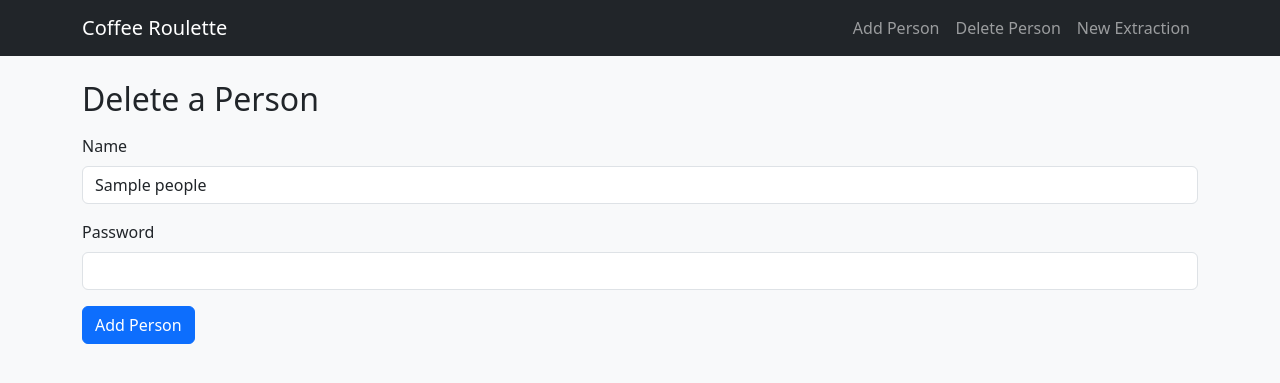
After one commit to Daemondeal/coffee-roulette, a Flask app: page /people/delete in a window 1280 px wide. The commit adds this page. Shown: the top 383 px of the page. Run offline with Flask 3, Linux system fonts and the light colour scheme; tables that the repository leaves empty hold one stand-in row (values such as "Sample post").

Commit message:
added delete person

```diff
--- a/coffee_roulette/routes.py
+++ b/coffee_roulette/routes.py
@@ -117,6 +117,44 @@ def add_person():
         return redirect("/")
     return render_template("add_person.html")
 
+
+@bp.route("/people/delete", methods=["GET", "POST"])
+def delete_person():
+    if request.method == "POST":
+        person_id = request.form["person_id"]
+        password = request.form.get("password")
+
+        if not check_password(password):
+            flash("Invalid Password", "danger")
+            return redirect("/people/delete")
+
+        conn = get_connection()
+
+        participation_count = conn.execute(
+            """
+            SELECT COUNT(*)
+            FROM extraction_participants
+            WHERE person_id = ?
+            """,
+            (person_id,)
+        ).fetchone()[0]
+
+        if participation_count > 0:
+            conn.close()
+            flash("Cannot delete person: they participated in at least one extraction.", "warning")
+            return redirect("/people/delete")
+
+        conn.execute("DELETE FROM people WHERE id = ?", (person_id,))
+        conn.commit()
+        conn.close()
+        return redirect("/")
+
+    conn = get_connection()
+    people = conn.execute("SELECT id, name FROM people").fetchall()
+    conn.close()
+
+    return render_template("delete_person.html", people=people)
+
 @bp.route("/extractions/add", methods=["GET", "POST"])
 def add_extraction():
     conn = get_connection()
--- a/templates/base.html
+++ b/templates/base.html
@@ -18,6 +18,7 @@
     <a class="navbar-brand" href="/">Coffee Roulette</a>
     <div class="navbar-nav">
       <a class="nav-link" href="/people/add">Add Person</a>
+      <a class="nav-link" href="/people/delete">Delete Person</a>
       <a class="nav-link" href="/extractions/add">New Extraction</a>
     </div>
   </div>
--- /dev/null
+++ b/templates/delete_person.html
@@ -0,0 +1,22 @@
+{% extends "base.html" %}
+{% block content %}
+<h2>Delete a Person</h2>
+
+<form method="POST" class="mt-3">
+    <div class="mb-3">
+        <label class="form-label">Name</label>
+        <select name="person_id" class="form-control" required>
+            {% for person in people %}
+            <option value="{{ person.id }}">{{ person.name }}</option>
+            {% endfor %}
+        </select>
+    </div>
+
+    <div class="mb-3">
+        <label class="form-label">Password</label>
+        <input name="password" type="password" class="form-control" required>
+    </div>
+
+    <button class="btn btn-primary">Add Person</button>
+</form>
+{% endblock content %}
```
